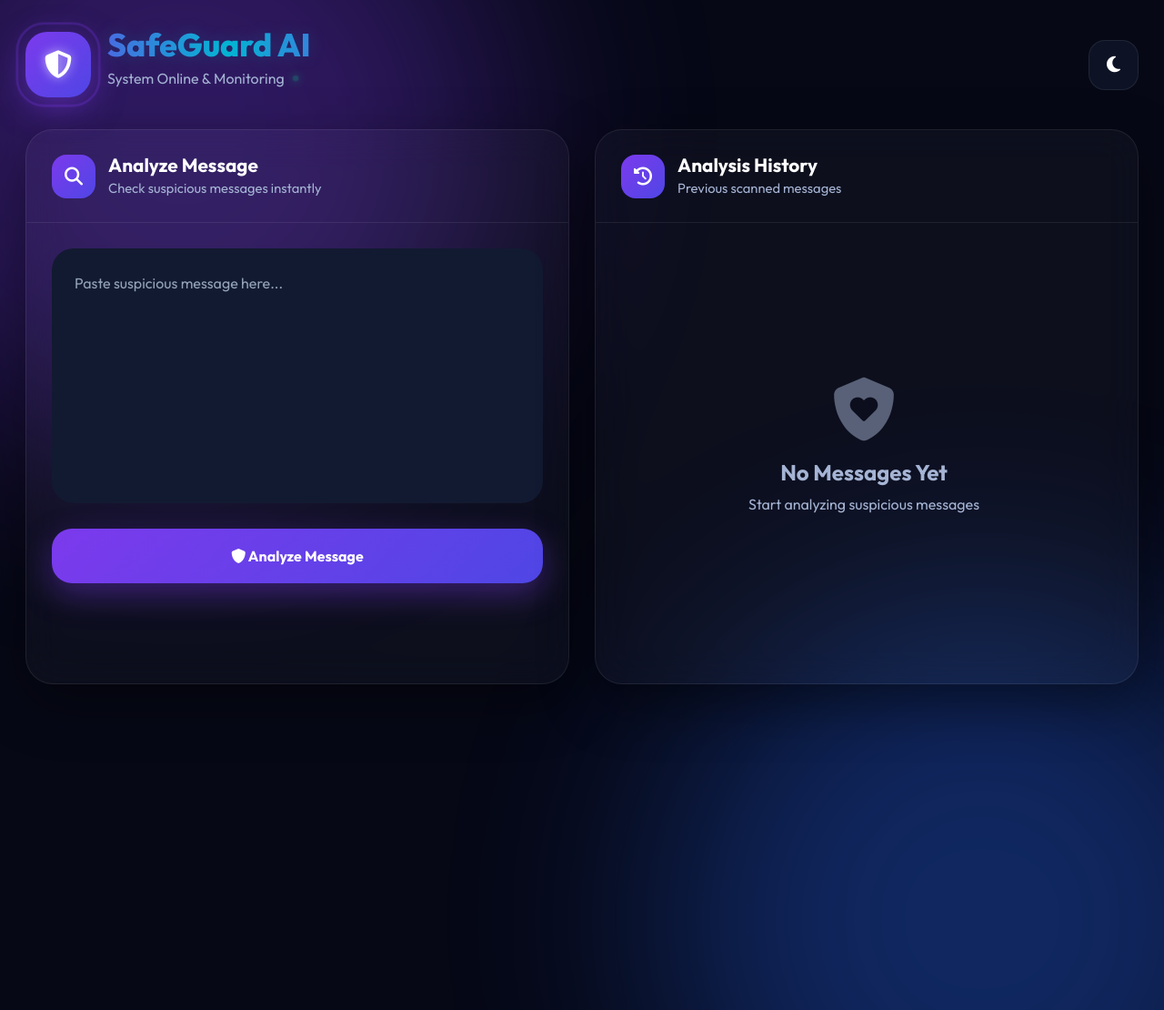
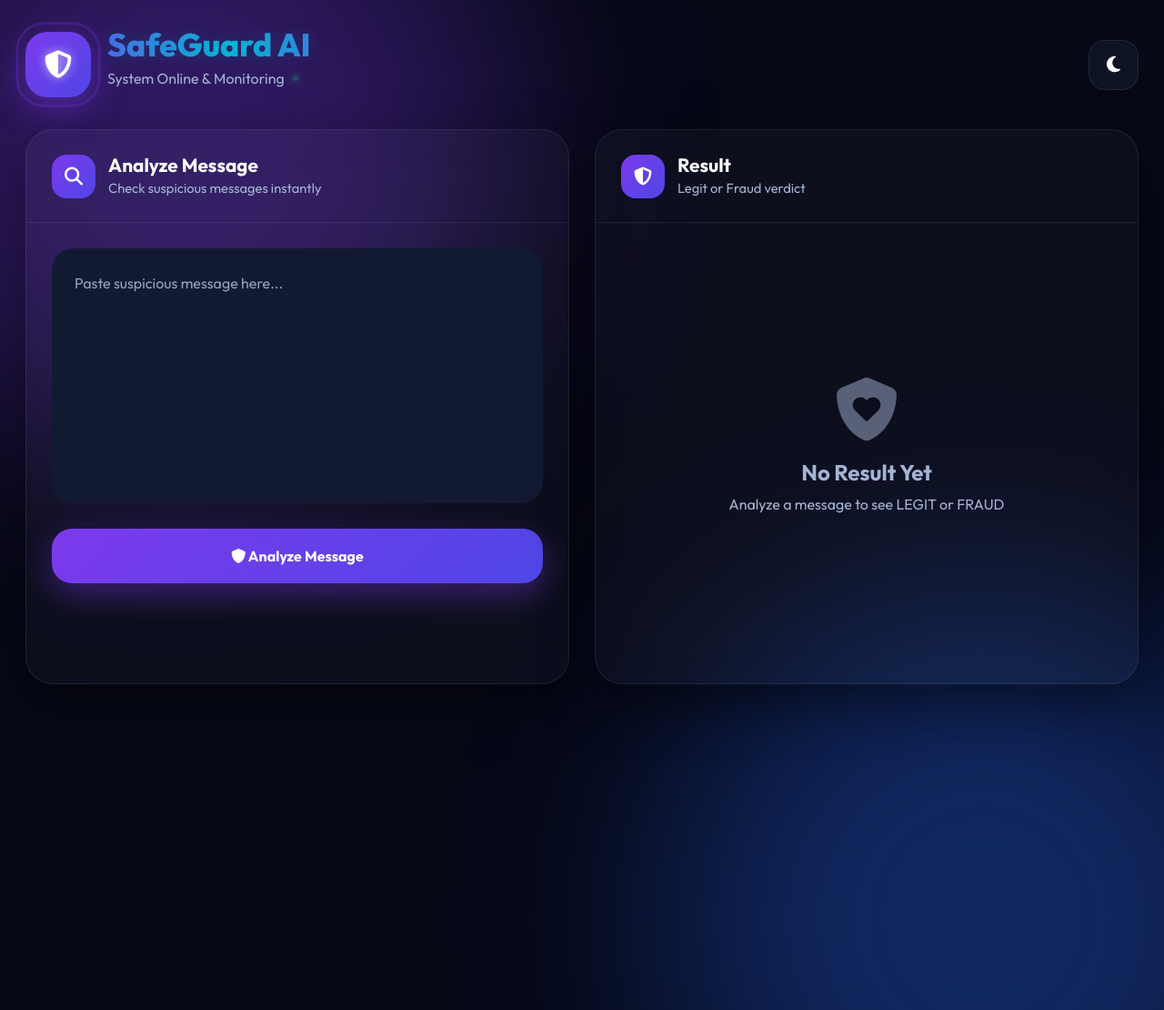
Before and after one commit to starvipin/SafeGuard.AI, a Flask app: page / in a window 1280 px wide. Shown: the whole page at 91% size. Run offline with Flask 3, Linux system fonts and the light colour scheme.

Commit message:
update history

```diff
--- a/app.py
+++ b/app.py
@@ -80,7 +80,7 @@ def predict(text):
         text_lower = text.lower()
         found_keywords = [word for word in all_fraud_keywords if word in text_lower]
         if len(found_keywords) > 0:
-            return "WARNING", f"Suspicious words found: {', '.join(found_keywords)}", "warning"
+            return "FRAUD", "Suspicious Message", "danger"
         else:
             return "LEGIT", "Safe Message", "success"
 
@@ -101,7 +101,7 @@ def predict(text):
         found_keywords = [word for word in all_fraud_keywords if word in text_lower]
 
         if len(found_keywords) > 0:
-            return "WARNING", f"Model said LEGIT, but suspicious words found: {', '.join(found_keywords)}", "warning"
+            return "FRAUD", "Suspicious Message", "danger"
         else:
             return "LEGIT", "Safe Message", "success"
 
--- a/templates/index.html
+++ b/templates/index.html
@@ -361,6 +361,71 @@
         }
 
         /* HISTORY */
+        .result-card{
+            min-height:360px;
+            display:flex;
+            flex-direction:column;
+            justify-content:center;
+            gap:22px;
+        }
+
+        .latest-message{
+            color:var(--text2);
+            line-height:1.7;
+            word-break:break-word;
+            background:var(--card2);
+            border:1px solid var(--border);
+            border-radius:20px;
+            padding:18px;
+        }
+
+        .verdict{
+            display:flex;
+            align-items:center;
+            gap:20px;
+            border-radius:24px;
+            padding:28px;
+            color:white;
+        }
+
+        .verdict .status-icon{
+            width:70px;
+            height:70px;
+            border-radius:22px;
+            font-size:30px;
+        }
+
+        .verdict h2{
+            margin:0;
+            font-size:2.4rem;
+            font-weight:800;
+            line-height:1;
+        }
+
+        .history-toggle{
+            border:none;
+            background:var(--card2);
+            color:var(--text);
+            padding:12px 18px;
+            border-radius:16px;
+            font-weight:600;
+            border:1px solid var(--border);
+            transition:0.3s ease;
+        }
+
+        .history-toggle:hover{
+            transform:translateY(-2px);
+        }
+
+        .history-panel{
+            display:none;
+            margin-top:22px;
+        }
+
+        .history-panel.show{
+            display:block;
+        }
+
         .history-list{
             max-height:700px;
             overflow:auto;
@@ -570,16 +635,20 @@
                     <div class="card-header-custom">
                         <div class="card-title">
                             <div class="icon">
-                                <i class="fa-solid fa-clock-rotate-left"></i>
+                                <i class="fa-solid fa-shield-halved"></i>
                             </div>
                             <div>
-                                <h3>Analysis History</h3>
-                                <p>Previous scanned messages</p>
+                                <h3>Result</h3>
+                                <p>Legit or Fraud verdict</p>
                             </div>
                         </div>
 
                         <div id="historyActions">
                             {% if history %}
+                            <button class="history-toggle" onclick="toggleHistory()" type="button" aria-label="Show analysis history">
+                                <i class="fa-solid fa-clock-rotate-left"></i>
+                                History
+                            </button>
                             <button class="clear-btn" onclick="clearHistory()" type="button" aria-label="Clear analysis history">
                                 <i class="fa-solid fa-trash"></i>
                             </button>
@@ -588,9 +657,43 @@
                     </div>
 
                     <div class="card-body-custom">
-                        <div class="history-list">
+                        <div id="resultArea" class="result-card">
                             {% if history %}
-                                {% for item in history %}
+                                {% set latest = history[0] %}
+                                <div class="verdict
+                                    {% if latest.status == 'FRAUD' %} fraud
+                                    {% elif latest.status == 'LEGIT' %} legit
+                                    {% endif %}
+                                ">
+                                    <div class="status-icon">
+                                        {% if latest.status == 'FRAUD' %}
+                                            <i class="fa-solid fa-triangle-exclamation"></i>
+                                        {% elif latest.status == 'LEGIT' %}
+                                            <i class="fa-solid fa-circle-check"></i>
+                                        {% endif %}
+                                    </div>
+
+                                    <div>
+                                        <h2>{{ latest.status }}</h2>
+                                    </div>
+                                </div>
+
+                                <div class="latest-message">
+                                    {{ latest.text }}
+                                </div>
+                            {% else %}
+                            <div class="empty">
+                                <i class="fa-solid fa-shield-heart"></i>
+                                <h4>No Result Yet</h4>
+                                <p>Analyze a message to see LEGIT or FRAUD</p>
+                            </div>
+                            {% endif %}
+                        </div>
+
+                        <div id="historyPanel" class="history-panel">
+                            <div class="history-list">
+                                {% if history %}
+                                    {% for item in history %}
                                 <div class="history-item">
                                     <div class="history-top">
                                         <strong>#{{ loop.index }}</strong>
@@ -603,15 +706,12 @@
 
                                     <div class="status
                                         {% if item.status == 'FRAUD' %} fraud
-                                        {% elif item.status == 'WARNING' %} warning
                                         {% elif item.status == 'LEGIT' %} legit
                                         {% endif %}
                                     ">
                                         <div class="status-icon">
                                             {% if item.status == 'FRAUD' %}
                                                 <i class="fa-solid fa-triangle-exclamation"></i>
-                                            {% elif item.status == 'WARNING' %}
-                                                <i class="fa-solid fa-circle-exclamation"></i>
                                             {% elif item.status == 'LEGIT' %}
                                                 <i class="fa-solid fa-circle-check"></i>
                                             {% endif %}
@@ -623,14 +723,9 @@
                                         </div>
                                     </div>
                                 </div>
-                                {% endfor %}
-                            {% else %}
-                            <div class="empty">
-                                <i class="fa-solid fa-shield-heart"></i>
-                                <h4>No Messages Yet</h4>
-                                <p>Start analyzing suspicious messages</p>
+                                    {% endfor %}
+                                {% endif %}
                             </div>
-                            {% endif %}
                         </div>
                     </div>
                 </div>
@@ -668,6 +763,11 @@
         // =========================
         // CLEAR HISTORY
         // =========================
+        function toggleHistory(){
+            const historyPanel = document.getElementById('historyPanel');
+            historyPanel.classList.toggle('show');
+        }
+
         function clearHistory(){
             if(confirm('Clear all history?')){
                 fetch('/clear_history', {
@@ -737,8 +837,11 @@
                         const parser = new DOMParser();
                         const doc = parser.parseFromString(html, 'text/html');
 
-                        document.querySelector('.history-list').innerHTML =
-                            doc.querySelector('.history-list').innerHTML;
+                        document.querySelector('#resultArea').innerHTML =
+                            doc.querySelector('#resultArea').innerHTML;
+                        document.querySelector('#historyPanel').innerHTML =
+                            doc.querySelector('#historyPanel').innerHTML;
+                        document.querySelector('#historyPanel').classList.remove('show');
                         document.querySelector('#historyActions').innerHTML =
                             doc.querySelector('#historyActions').innerHTML;
 
```
Also changed, not shown: tests/test_app.py (+5 -5 lines).
